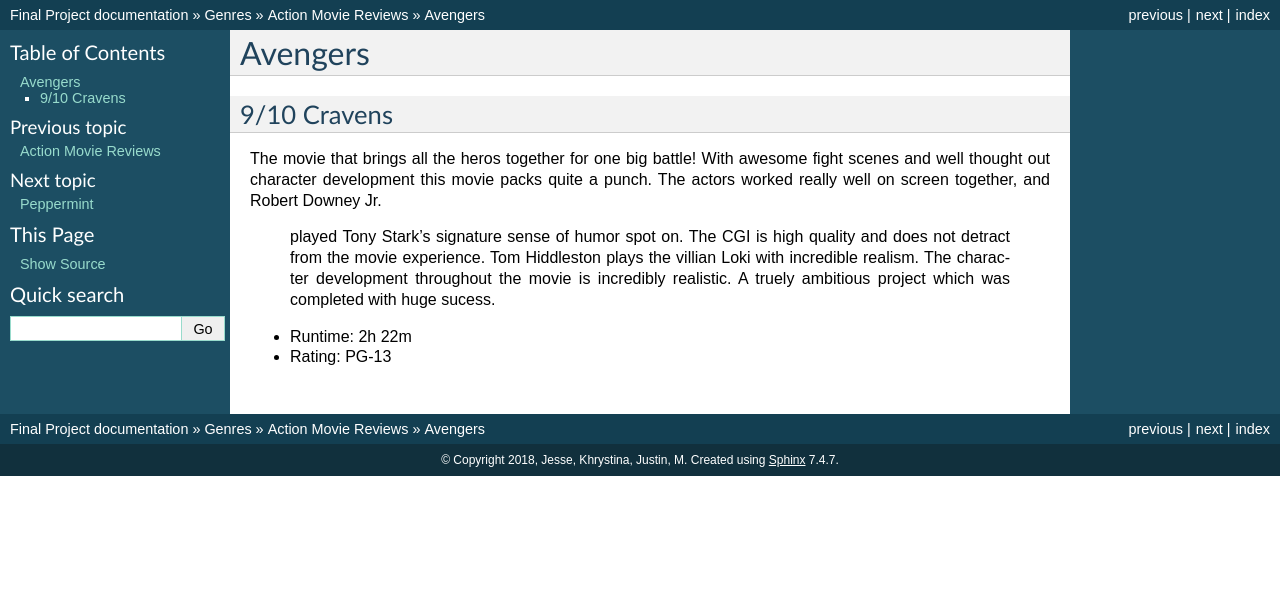
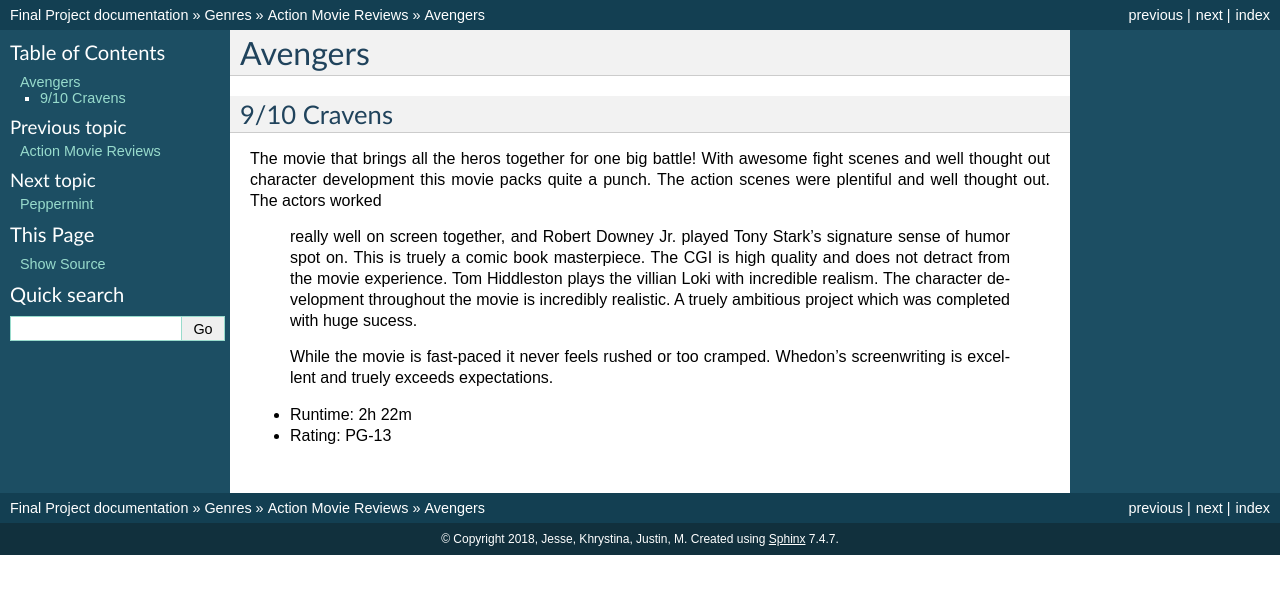
Before and after one commit to J-Luang/final_project, a Sphinx documentation site: the page built from source/genres/action/avengers/avengers.rst, in a window 1280 px wide. Shown: the top 594 px of the page. Built offline with Sphinx 7.4.7, drawn with Linux system fonts in a browser that asks for light colours.

Commit message:
Avenger's

```diff
--- a/source/genres/action/avengers/avengers.rst
+++ b/source/genres/action/avengers/avengers.rst
@@ -6,12 +6,17 @@ Avengers
 
 The movie that brings all the heros together for one big battle! With awesome
 fight scenes and well thought out character development this movie packs quite
-a punch. The actors worked really well on screen together, and Robert Downey Jr.
- played Tony Stark's signature sense of humor spot on. The CGI is high quality
+a punch. The action scenes were plentiful and well thought out. The actors worked
+ really well on screen together, and Robert Downey Jr.
+ played Tony Stark's signature sense of humor spot on. This is truely a comic book masterpiece.
+ The CGI is high quality
  and does not detract from the movie experience. Tom Hiddleston plays the
  villian Loki with incredible realism. The character development throughout the
  movie is incredibly realistic. A truely ambitious project which was completed
  with huge sucess.
 
+ While the movie is fast-paced it never feels rushed or too cramped. Whedon's
+ screenwriting is excellent and truely exceeds expectations.
+
 * Runtime: 2h 22m
 * Rating: PG-13
```
